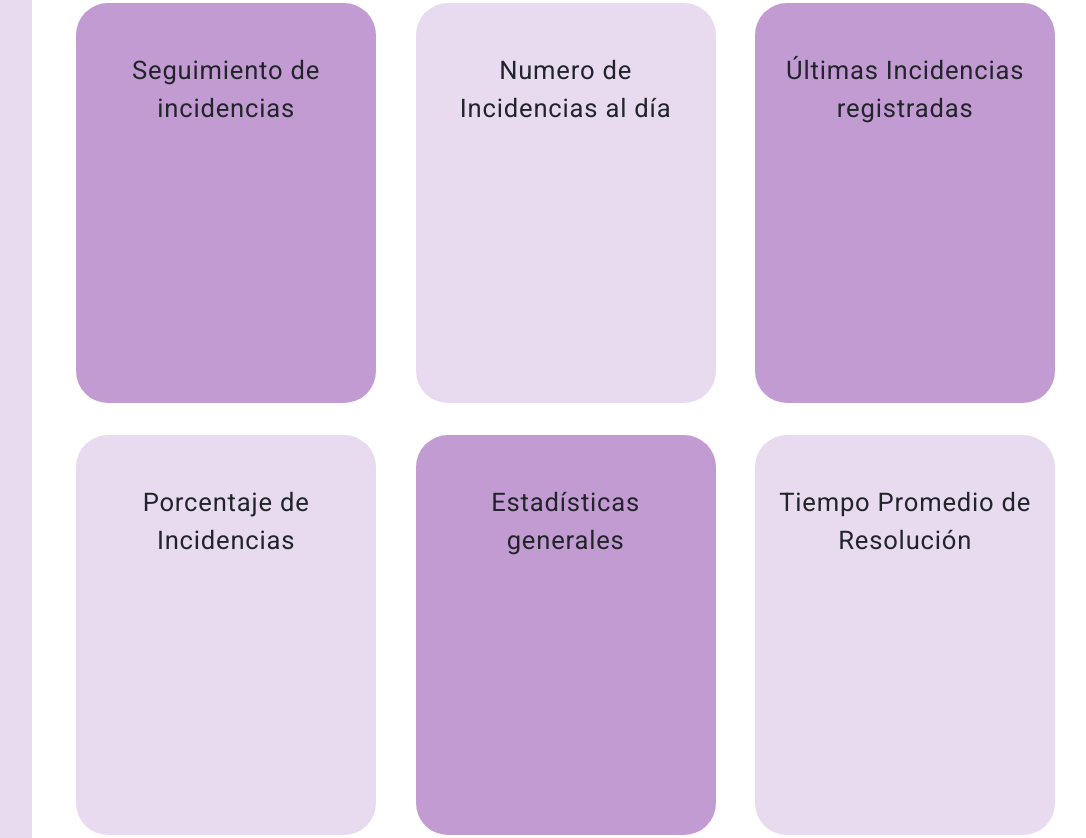
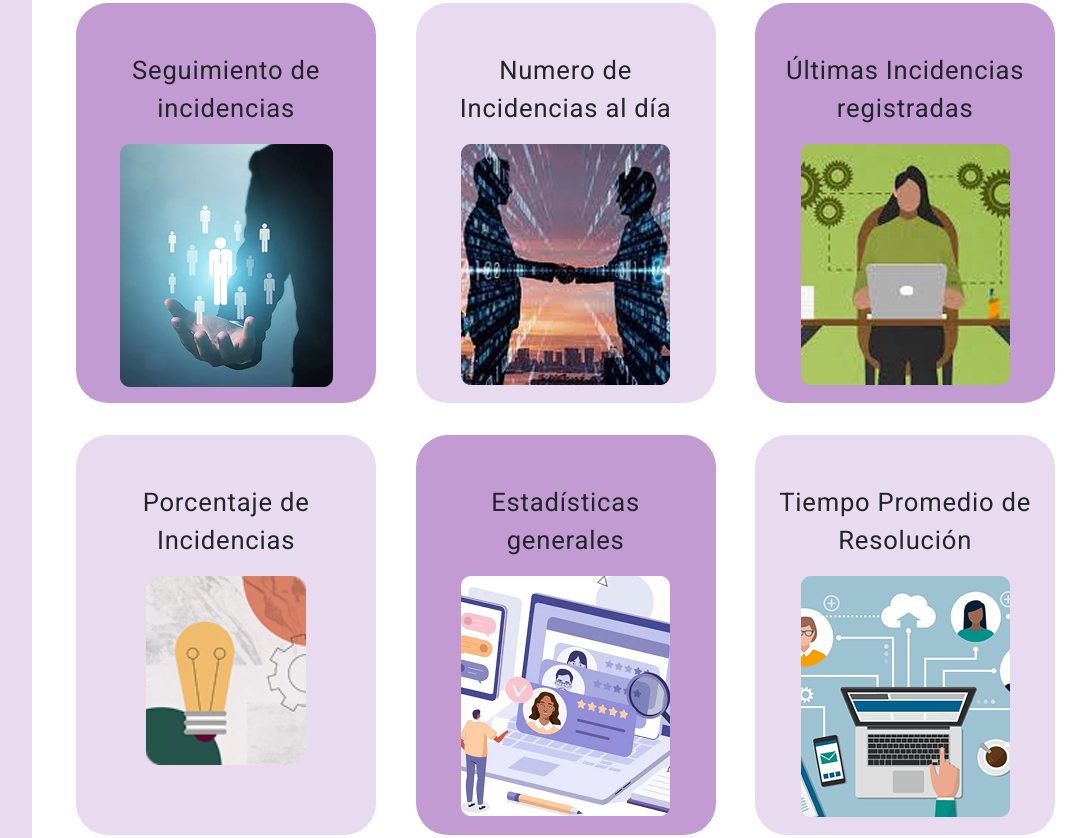
Before and after one commit to pabloromangar/diw_proyectoFinal, a website: page index.html in a window 1280 px wide. Shown: the part 434-1272 px from the top of the page, without its empty margins (181-1267 px from the left). Drawn offline with nearby package versions, Linux system fonts and the light colour scheme.

Commit message:
images added

```diff
--- a/index.html
+++ b/index.html
@@ -49,6 +49,7 @@
                         <div class="card m-auto bg-primary">
                             <div class="card-body w-100">
                                 <p>Seguimiento de incidencias</p>
+                                <img src="img/image 5.png" class="img-fluid" alt="">
                             </div>
                         </div>
                     </a>
@@ -56,6 +57,7 @@
                         <div class="card m-auto bg-secondary">
                             <div class="card-body w-100">
                                 <p>Numero de Incidencias al día</p>
+                                <img src="img/image 6.png" class="img-fluid" alt="">
                             </div>
                         </div>
                     </a>
@@ -63,6 +65,7 @@
                         <div class="card m-auto bg-primary">
                             <div class="card-body w-100">
                                 <p>Últimas Incidencias registradas</p>
+                                <img src="img/image 7.png" class="img-fluid" alt="">
                             </div>
                         </div>
                     </a>
@@ -70,6 +73,7 @@
                         <div class="card m-auto bg-secondary">
                             <div class="card-body w-100">
                                 <p>Porcentaje de Incidencias</p>
+                                <img src="img/image 8.png" width="160" class="img-fluid" alt="">
                             </div>
                         </div>
                     </a>
@@ -77,6 +81,7 @@
                         <div class="card m-auto bg-primary">
                             <div class="card-body w-100">
                                 <p>Estadísticas generales</p>
+                                <img src="img/image 9.png" class="img-fluid" alt="">
                             </div>
                         </div>
                     </a>
@@ -84,6 +89,7 @@
                         <div class="card m-auto bg-secondary">
                             <div class="card-body w-100">
                                 <p>Tiempo Promedio de Resolución</p>
+                                <img src="img/image 10.png" class="img-fluid" alt="">
                             </div>
                         </div>
                     </a>
```
Also changed, not shown: img/image 10.png (added), img/image 5.png (added), img/image 6.png (added), img/image 7.png (added), img/image 8.png (added), img/image 9.png (added).
